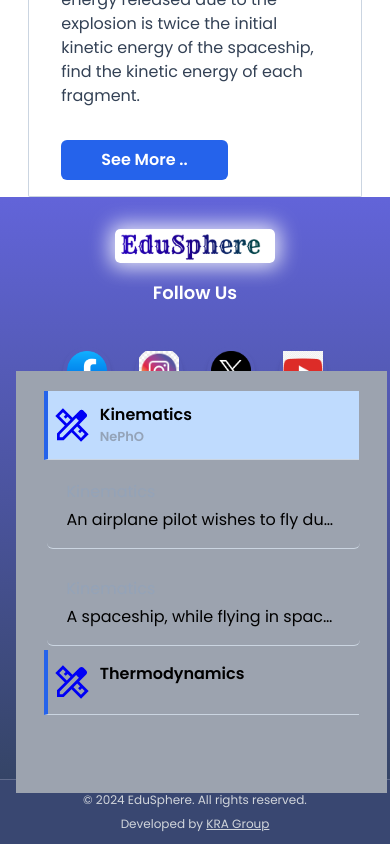
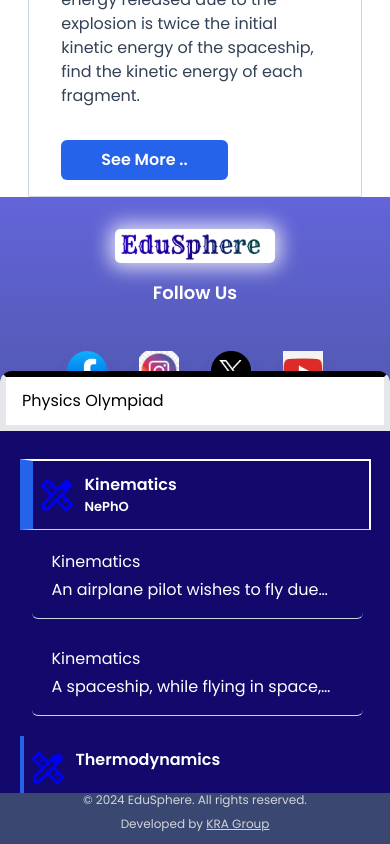
Before and after one commit to kasambhusal/Education, a React (Vite) app: page /courses/physics-olympaid-guide/exam-prep in a window 390 px wide. Shown: the part 895-1739 px from the top of the page. Built offline with nearby package versions, Linux system fonts and the light colour scheme.

Commit message:
changes to exam prep

```diff
--- a/src/Components/Main Components/AIandQC.jsx
+++ b/src/Components/Main Components/AIandQC.jsx
@@ -129,7 +129,7 @@
                         setIsSidebarVisible(!isSidebarVisible)
                         e.stopPropagation();
                     }}
-                    className={`${isSidebarVisible ? 'bottom-[34vh] right-[10vw]' : 'bottom-5 right-5'} hamburger-menu fixed z-50 border-2 ${isSidebarVisible ? 'border-white' : 'border-black'} text-white p-2 transition-all duration-500 rounded-md shadow-md`}
+                    className={`${isSidebarVisible ? 'bottom-[35vh] right-[6vw] border-none' : 'bottom-5 right-5'} hamburger-menu fixed z-50 border-2 ${isSidebarVisible ? 'border-white' : 'border-black'} text-white p-2 transition-all duration-500 rounded-md shadow-md`}
                 >
                     {isSidebarVisible ? (
                         <img src="/cross.svg" alt="Close Sidebar" className="w-6 h-6" />
@@ -139,8 +139,9 @@
                 </button>
             )}
             <motion.div
-                className={`sidebar_of_AI ${(sidebarGone && isSidebarVisible) ? 'bottom-0' : 'bottom-[-100%]'} w-[93vw] rounded-xl mx-5 flex flex-col gap-4 transition-all duration-500 lg:px-4 px-5 py-5 h-[40vh] bg-[#0349fc] text-slate-200 z-10 fixed`}
+                className={`sidebar_of_AI ${(sidebarGone && isSidebarVisible) ? 'bottom-0' : 'bottom-[-100%]'} w-[100vw] overflow-x-hidden rounded-t-xl flex flex-col gap-4 transition-all duration-500 lg:px-4 px-5 py-5 h-[40vh] bg-[#0349fc] text-slate-200 z-10 fixed`}
             >
+                <div className="title_div bg-white text-black py-3 px-4 mt-[-20px] mx-[-20px]">AI and Quantum </div>
                 <div onClick={() => setSelectedTopic("home")} onMouseOver={() => setHoverOn("return")} className="Home flex items-center gap-2 cursor-pointer mb-5 border-b-2 pb-2">
                     <img src="/back.svg" className={`${hoverOn == 'return' && 'translate-x-[-8px]'} w-8 h-8 transition-all duration-200`} />
                     <div className={`${hoverOn == 'return' ? 'text-white text-lg' : 'text-slate-200'} name font-semibold transition-all duration-100`}>Return</div>
--- a/src/Components/Main Components/Exam-prep.jsx
+++ b/src/Components/Main Components/Exam-prep.jsx
@@ -425,7 +425,7 @@
                         setIsSidebarVisible(!isSidebarVisible)
                         e.stopPropagation();
                     }}
-                    className={`${isSidebarVisible ? 'bottom-5 right-[6vw]': 'bottom-5 right-5'} hamburger-menu bg-black fixed z-50 border-2 ${isSidebarVisible ? 'border-blue-700':'border-black'} text-white p-2 transition-all duration-500 rounded-md shadow-md`}
+                    className={`${isSidebarVisible ? 'bottom-[44vh] right-[6vw] bg-white border-none': 'bottom-5 right-5'} hamburger-menu bg-black fixed z-50 border-2 ${isSidebarVisible ? 'border-blue-700':'border-black'} text-white p-2 transition-all duration-500 rounded-md shadow-md`}
                 >
                     {isSidebarVisible ? (
                         <img src="/cross.svg" alt="Close Sidebar" className="w-6 h-6" />
@@ -438,13 +438,14 @@
             <motion.div initial={{ x: -100, opacity: 0 }}
                 animate={{ x: 0, opacity: 1 }}
                 transition={{ type: "spring", stiffness: 100 }}
-                className={`${(tableOfContentGone && isSidebarVisible) ? 'bottom-0' : 'bottom-[-100%]'} sidebarExamPrep cursor-pointer bg-gray-400 transition-all duration-500 w-[95vw] mx-4 h-[50vh] overflow-auto gap-1 pt-5 fixed flex flex-col items-center`}>
+                className={`${(tableOfContentGone && isSidebarVisible) ? 'bottom-0' : 'bottom-[-100%]'} sidebarExamPrep cursor-pointer rounded-t-xl text-white bg-[#13096c] transition-all duration-500 w-[100vw] overflow-x-hidden h-[50vh] overflow-y-auto gap-1 pt-5 fixed flex flex-col items-center`}>
+                      <div className="title_examprep bg-white border-t-black border-[6px] text-black py-3 px-4 w-full mt-[-20px] mb-2">Physics Olympiad</div>
                 {allSubjects.map((item) => {
                     return (
-                        <div key={item.head} className='w-full flex flex-col items-center gap-1'>
-                            <div onClick={() => { subClicked(item.sub) }} className={`${activeSubject == item.sub && 'bg-blue-200 '} oneSubjectSectionPhysics hover:bg-blue-100 flex lg:gap-8 gap-2 lg:pl-4 pl-1 py-3 w-[85%] border-b border-b-slate-300 border-l-blue-600 border-l-4`}>
+                        <div key={item.head} className='w-full flex flex-col items-center gap-1 rounded-lg'>
+                            <div onClick={() => { subClicked(item.sub) }} className={`${activeSubject == item.sub && 'border-2 border-white border-l-[13px]'} oneSubjectSectionPhysics hover:bg-blue-800 flex lg:gap-8 gap-2 lg:pl-4 pl-1 py-3 mt-4 w-[90%] border-b border-b-slate-300 border-l-blue-600 border-l-4`}>
                                 <img src={`${item.image}`} alt="subject" />
-                                <div className="sideMiniDiv flex flex-col"><p className='font-semibold'>{item.head}</p><p className='text-slate-400 text-[13px] font-semibold'>{item.extra}</p></div>
+                                <div className="sideMiniDiv flex flex-col"><p className='font-semibold'>{item.head}</p><p className='text-[13px] font-semibold'>{item.extra}</p></div>
                             </div>
                             <div className={`${activeSubject == item.sub ? 'flex' : 'hidden'} units flex-col gap-3 w-[90%] ml-6 rounded-sm`}>
                                 {item.index.map((secondItem) => {
@@ -454,7 +455,7 @@
                                             setCurrentID(secondItem.id)
                                             setIsAnswer(true)
                                             toggleIsAnswer(secondItem.id)
-                                        }} className={`${isAnswer & (currentID == secondItem.id) && 'bg-slate-200'} unit w-[calc(100%-20px)] flex flex-col gap-1 px-5 border-b rounded-md border-b-slate-300 py-4 hover:bg-slate-200`}><p className="unitName text-slate-400">{secondItem.unit}</p><p className="question line-clamp-1">{secondItem.question}</p></div>
+                                        }} className={`${isAnswer & (currentID == secondItem.id) && 'bg-blue-900'} unit w-[calc(100%-20px)] flex flex-col gap-1 px-5 border-b rounded-md border-b-slate-300 py-4 hover:bg-blue-800`}><p className="unitName">{secondItem.unit}</p><p className="question line-clamp-1">{secondItem.question}</p></div>
 
                                     )
                                 })}
```
Also changed, not shown: public/close.svg (added), public/cross.svg.
